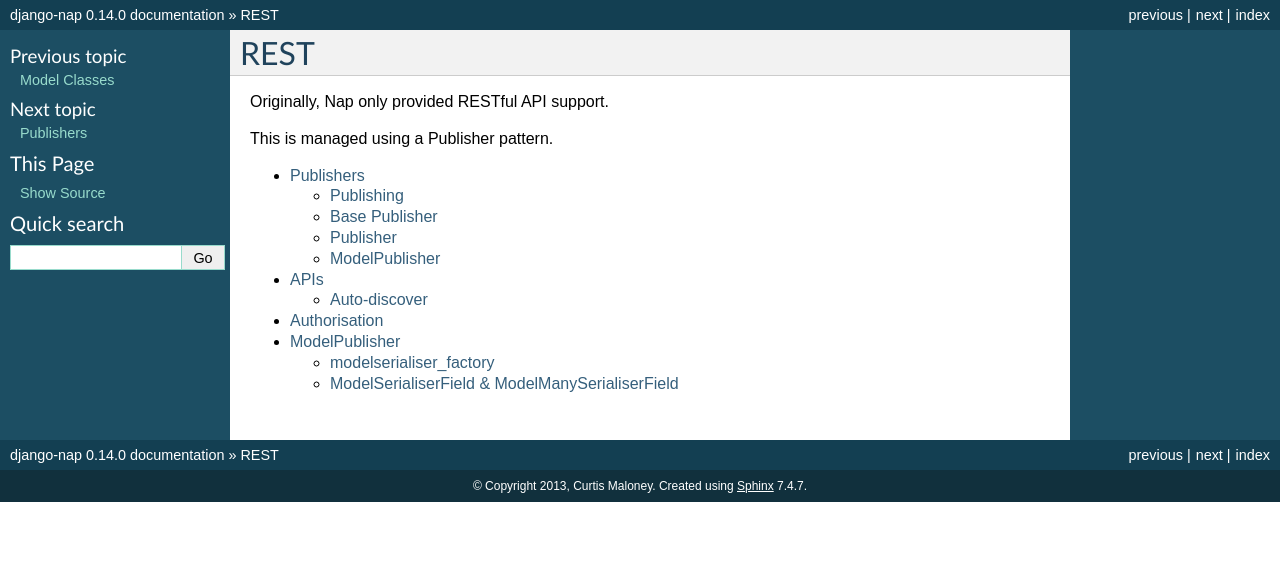
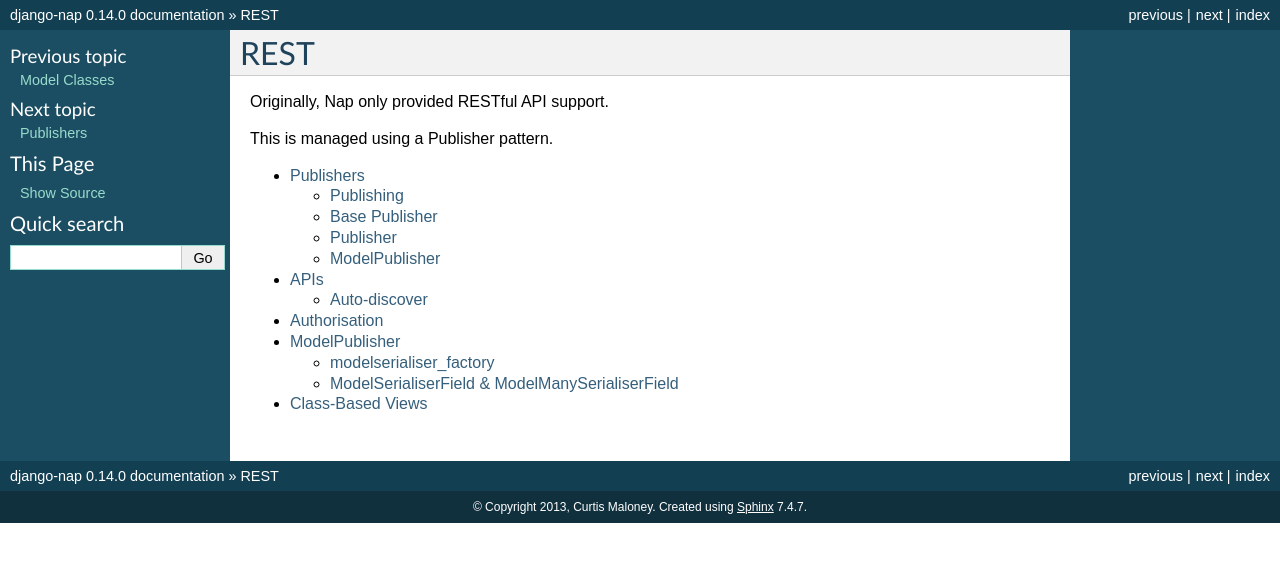
Before and after one commit to funkybob/django-nap, a Sphinx documentation site: the page built from docs/rest/index.rst, in a window 1280 px wide. Shown: the top 562 px of the page. Built offline with Sphinx 7.4.7, drawn with Linux system fonts in a browser that asks for light colours; pages that are not in the unit, such as notebooks, are missing from menus.

Commit message:
Start adding rest.views to docs

```diff
--- a/docs/rest/index.rst
+++ b/docs/rest/index.rst
@@ -14,3 +14,4 @@
    api
    auth
    models
+   views
--- /dev/null
+++ b/docs/rest/views.rst
@@ -0,0 +1,5 @@
+=================
+Class-Based Views
+=================
+
+Also included are some mixins for working with Django's Class-Based Views.
```
